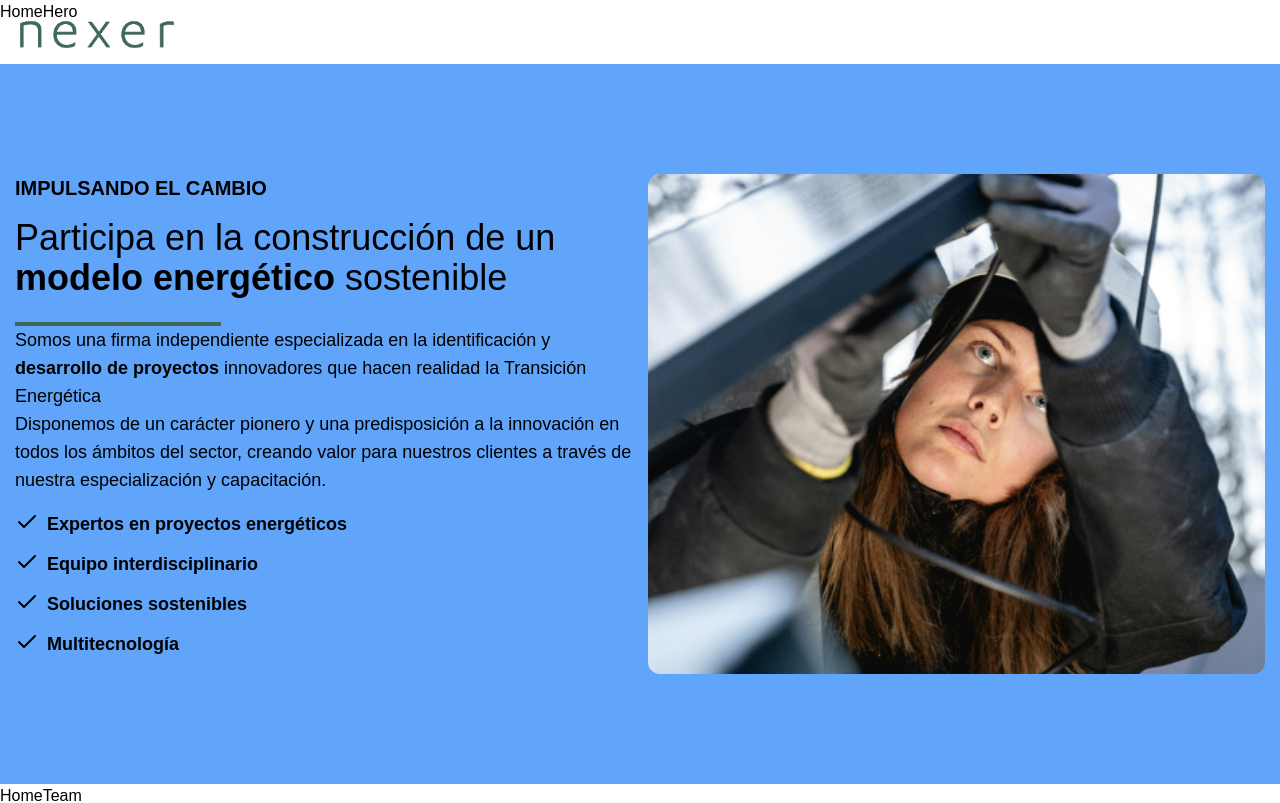
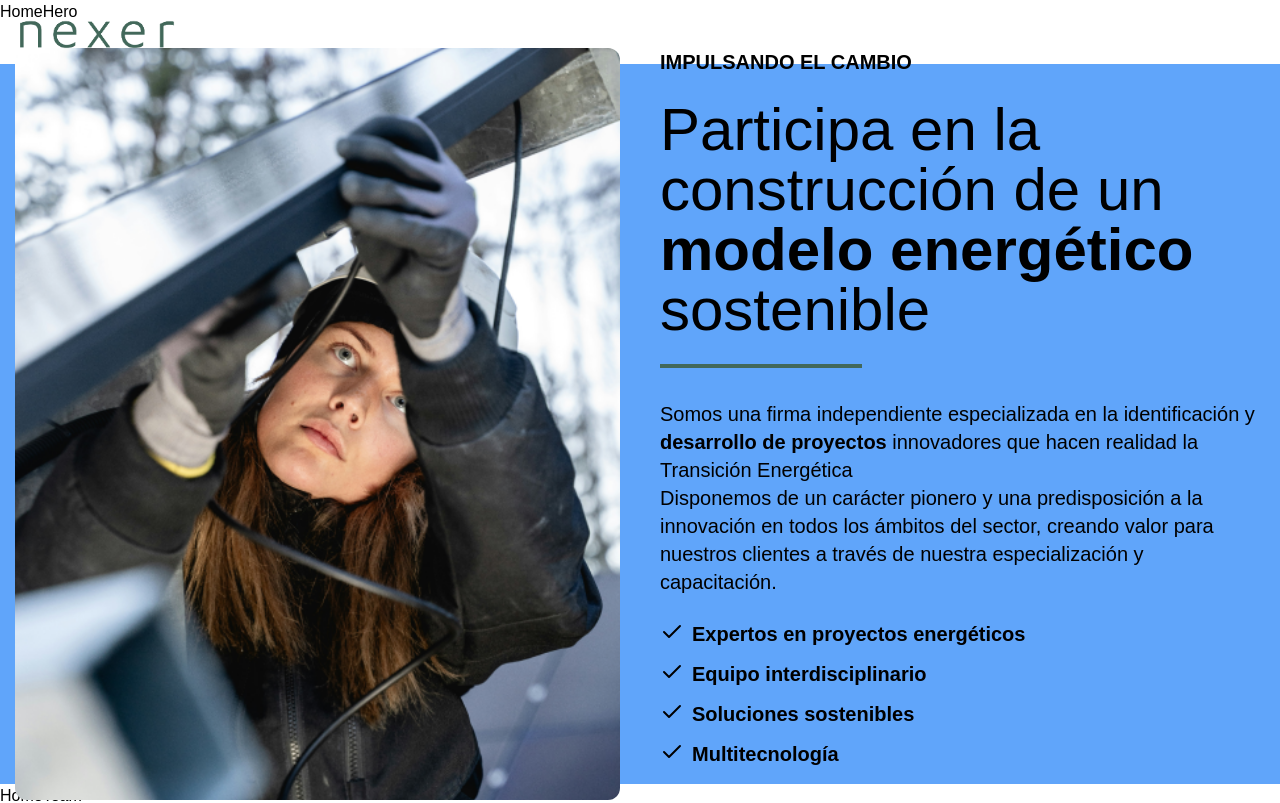
Before and after one commit to Lindapazw/nexer, a Next.js app: page / in a window 1280 px wide. Shown: the top 803 px of the page. Built offline with nearby package versions, Linux system fonts and the light colour scheme.

Commit message:
feat: finish about section

```diff
--- a/src/app/_components/about.tsx
+++ b/src/app/_components/about.tsx
@@ -5,10 +5,11 @@ import Image from "next/image";
 const HomeAbout = () => {
   return (
     <section className="container mx-auto h-[90vh] bg-blue-400 flex flex-col justify-center items-start py-4">
-      <div className="w-full grid grid-cols-1 lg:grid-cols-2 gap-4 p py-4">
-        <div>
+      <div className="w-full grid grid-cols-1 lg:grid-cols-2 gap-4 xl:gap-10 p py-4">
+        {/* Texto */}
+        <div className="lg:order-2">
           <h3 className="h3">IMPULSANDO EL CAMBIO</h3>
-          <h2 className="h2">
+          <h2 className="h2 xl:my-6">
             Participa en la construcción de un{" "}
             <span className="span">modelo energético </span>
             sostenible
@@ -16,7 +17,7 @@ const HomeAbout = () => {
           <div className="w-1/3 bg-accent h-1"></div>
 
           {/* Texto visible en pantallas pequeñas (sm) */}
-          <div className="p">
+          <div className="p my-8">
             <p className="p">
               Somos una firma independiente especializada en la identificación y
               <span className="span"> desarrollo de proyectos </span>{" "}
@@ -32,7 +33,7 @@ const HomeAbout = () => {
               capacitación.
             </p>
 
-            <ol className="hidden lg:flex flex-col gap-3 my-4 p">
+            <ol className="hidden lg:flex flex-col gap-3 my-4 p xl:my-6">
               <li className="span flex gap-2">
                 <Check />
                 <p>Expertos en proyectos energéticos</p>
@@ -54,7 +55,7 @@ const HomeAbout = () => {
         </div>
 
         {/* Imagen */}
-        <div className="relative w-full h-[50%] lg:h-full">
+        <div className="relative w-full h-[50%] lg:h-full lg:order-1">
           <Image
             src="/images/about2.png"
             alt="about Nexer image"
@@ -66,4 +67,5 @@ const HomeAbout = () => {
     </section>
   );
 };
+
 export default HomeAbout;
--- a/src/app/globals.css
+++ b/src/app/globals.css
@@ -70,13 +70,13 @@ body {
     @apply bg-body text-primary;
   }
   .p {
-    @apply text-primary font-normal text-base lg:text-lg;
+    @apply text-primary font-normal text-base lg:text-lg xl:text-xl;
   }
   .h1 {
     @apply text-4xl xl:text-[64px] mb-6 font-bold;
   }
   .h2 {
-    @apply text-3xl lg:text-4xl mb-6 font-normal;
+    @apply text-3xl lg:text-4xl xl:text-6xl mb-6 font-normal;
   }
   .h3 {
     @apply text-sm lg:text-xl mb-4 font-semibold;
```
